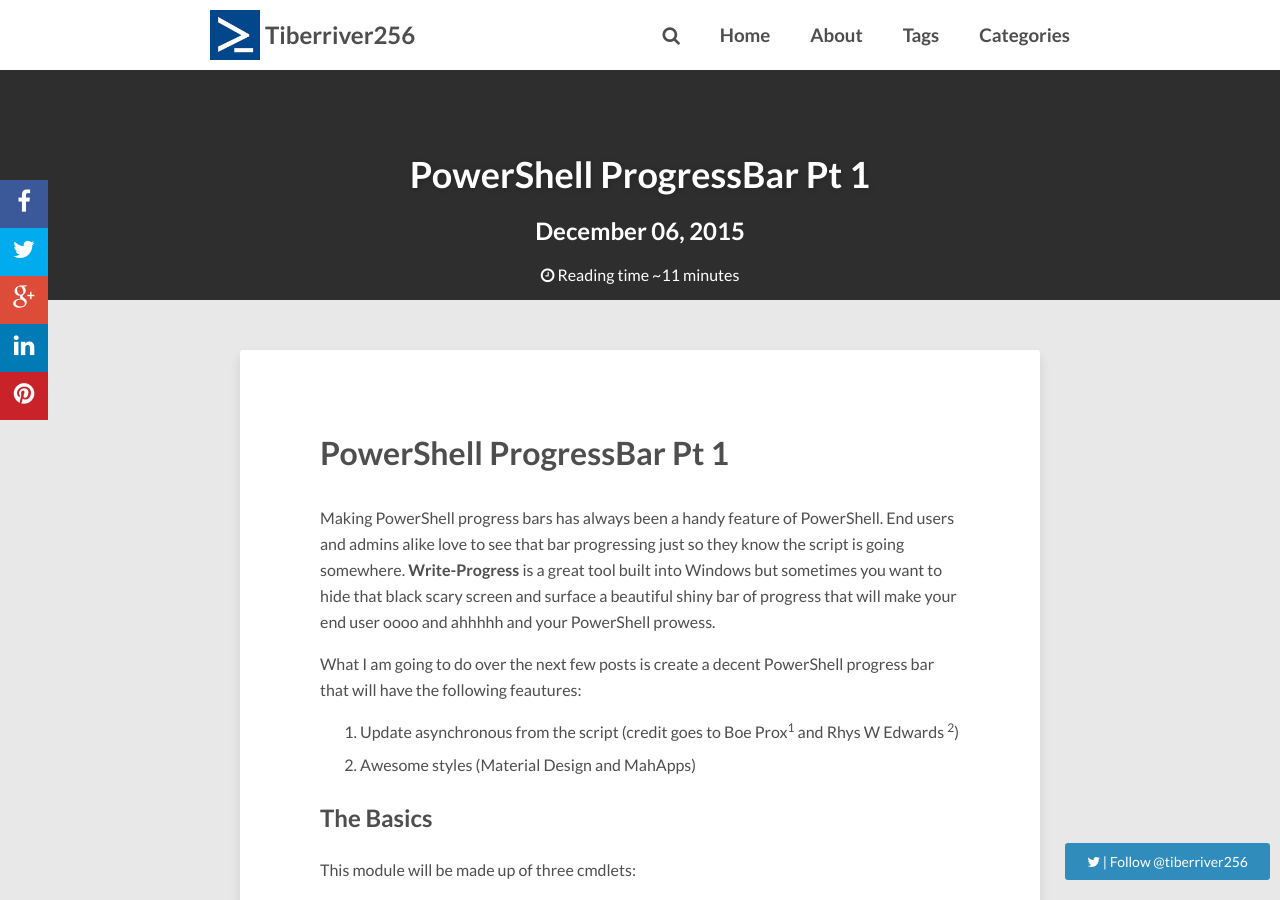
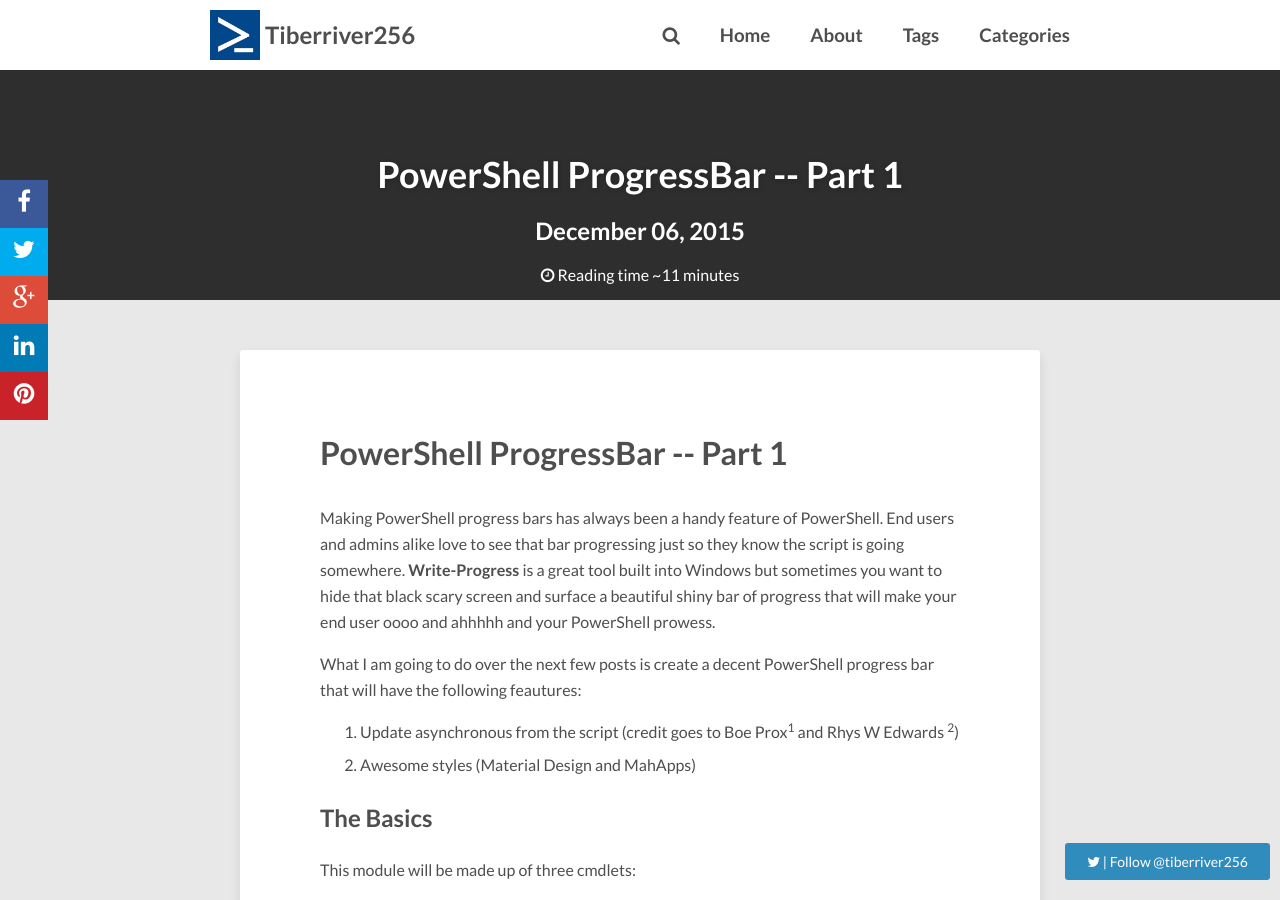
Before and after one commit to Tiberriver256/Tiberriver256.GitHub.io, a Jekyll site: the page built from _posts/2015-12-06-PowerShellProgress-Pt1.md, in a window 1280 px wide and 900 px high. Built offline with Jekyll 4.4.1, drawn with Linux system fonts in a browser that asks for light colours; nearby versions of some CDN libraries; comment, search, counter and statistics services are not loaded.

Commit message:
Updated 2015-12-06-PowerShellProgress-Pt1.md

```diff
--- a/_posts/2015-12-06-PowerShellProgress-Pt1.md
+++ b/_posts/2015-12-06-PowerShellProgress-Pt1.md
@@ -1,12 +1,16 @@
 ---
 published: true
 layout: post
-title: PowerShell ProgressBar Pt 1
+title: "PowerShell ProgressBar -- Part 1"
 description: Showing how to create a progress bar in PowerShell using XAML and runspaces.
-modified: 2015-12-06T00:00:00.000Z
-tags: [PowerShell, ProgressBar]
-categories: [PowerShell]
+modified: {}
+tags:
+  - PowerShell
+  - ProgressBar
+categories:
+  - PowerShell
 ---
+
 
 Making PowerShell progress bars has always been a handy feature of PowerShell. End users and admins alike love to see that bar progressing just so they know the script is going somewhere. **Write-Progress** is a great tool built into Windows but sometimes you want to hide that black scary screen and surface a beautiful shiny bar of progress that will make your end user oooo and ahhhhh and your PowerShell prowess.
 
```
